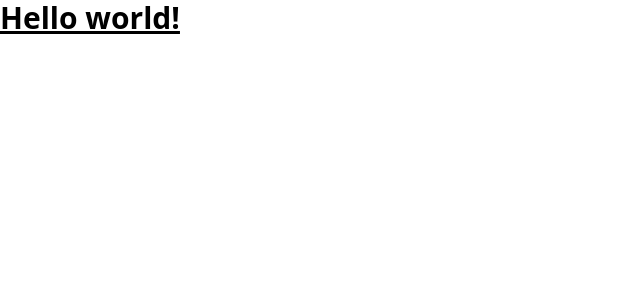
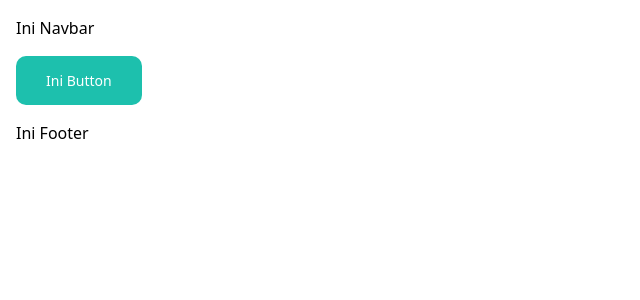
Before and after one commit to NindiAzh/abc-newlp-2023, a Next.js app: page / in a window 1280 px wide. Shown: the top 300 px of the page, without its empty margins (0-640 px from the left). Built offline with nearby package versions, Linux system fonts and the light colour scheme.

Commit message:
feat(components): init shared components and init custom paths tsconfig

```diff
--- /dev/null
+++ b/components/button/index.tsx
@@ -0,0 +1,7 @@
+export default function Button({ children }: { children?: string }) {
+  return (
+    <a className="rounded-[10px] text-white bg-[#1DC0AD] text-[14px] px-[30px] py-[14px]">
+      {children}
+    </a>
+  )
+}
--- /dev/null
+++ b/components/footer/footer.tsx
@@ -0,0 +1,3 @@
+export default function Footer() {
+  return <p>Ini Footer</p>
+}
--- /dev/null
+++ b/components/layout/index.tsx
@@ -0,0 +1,17 @@
+import Footer from "@components/footer/footer";
+import Navbar from "@components/navbar";
+import { ReactNode } from "react";
+
+interface Props {
+  children?: ReactNode
+}
+
+export default function Layout({ children }: Props) {
+  return (
+    <div className="p-4">
+      <Navbar />
+      <main>{children}</main>
+      <Footer />
+    </div>
+  )
+}
--- /dev/null
+++ b/components/navbar/index.tsx
@@ -0,0 +1,3 @@
+export default function Navbar() {
+  return <p>Ini Navbar</p>
+}
--- a/pages/_app.tsx
+++ b/pages/_app.tsx
@@ -1,4 +1,5 @@
-import '@/styles/globals.css'
+import Layout from "@components/layout"
+import '@styles/globals.css'
 import type { AppProps } from 'next/app'
 import Head from 'next/head'
 
@@ -32,7 +33,9 @@ export default function App({ Component, pageProps }: AppProps) {
         <link rel="apple-touch-icon" href="/apple-icon.png"></link> */}
         <meta name="theme-color" content="#317EFB" />
       </Head>
-      <Component {...pageProps} />
+      <Layout>
+        <Component {...pageProps} />
+      </Layout>
     </>
   )
 }
--- a/pages/index.tsx
+++ b/pages/index.tsx
@@ -1,4 +1,6 @@
+import Button from '@components/button'
 import Head from 'next/head'
+import Layout from "@components/layout"
 
 export default function Home() {
   return (
@@ -10,9 +12,11 @@ export default function Home() {
         <link rel="icon" href="/favicon.ico" />
       </Head>
       <main>
-        <h1 className="text-3xl font-bold underline">
-          Hello world!
-        </h1>
+        <div className="flex py-4">
+          <Button>
+            Ini Button
+          </Button>
+        </div>
       </main>
     </>
   )
--- a/tsconfig.json
+++ b/tsconfig.json
@@ -15,7 +15,8 @@
     "jsx": "preserve",
     "incremental": true,
     "paths": {
-      "@/*": ["./*"]
+      "@styles/*": ["./styles/*"],
+      "@components/*": ["./components/*"]
     }
   },
   "include": ["next-env.d.ts", "**/*.ts", "**/*.tsx"],
```
